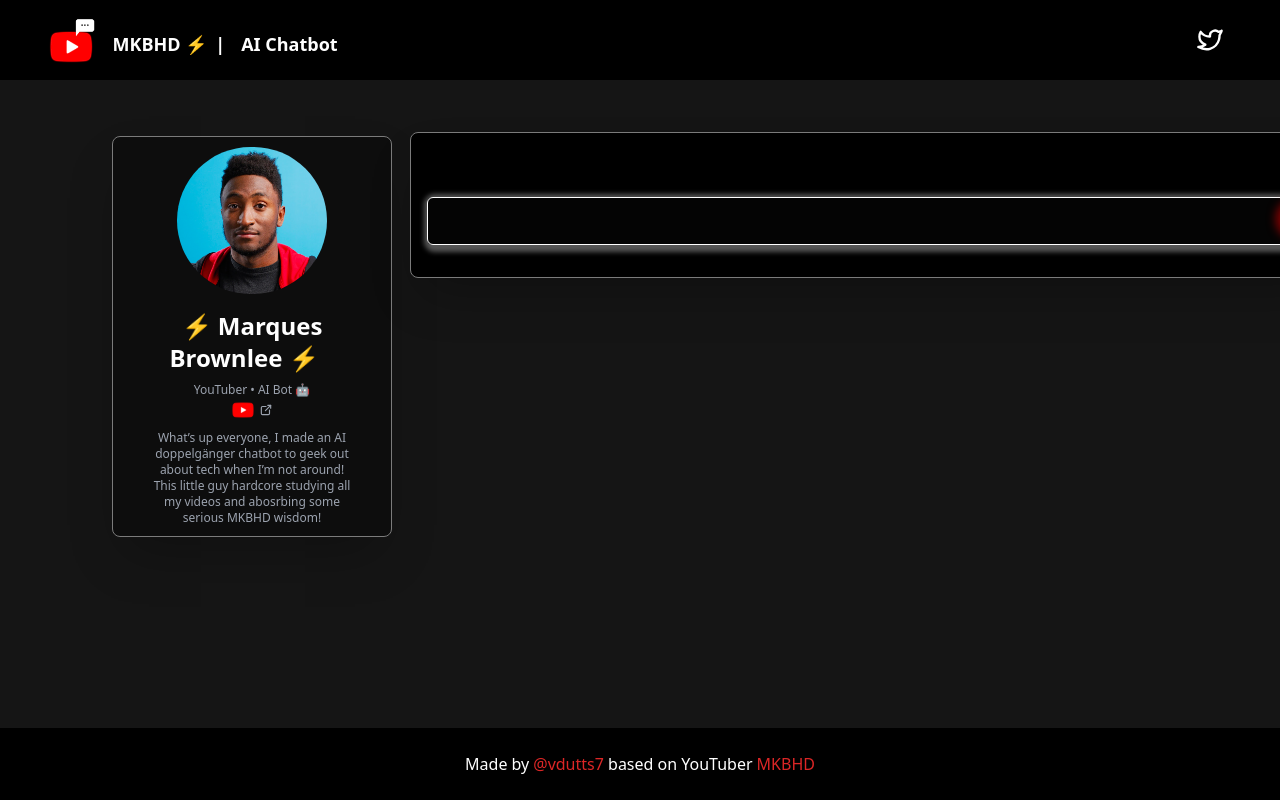
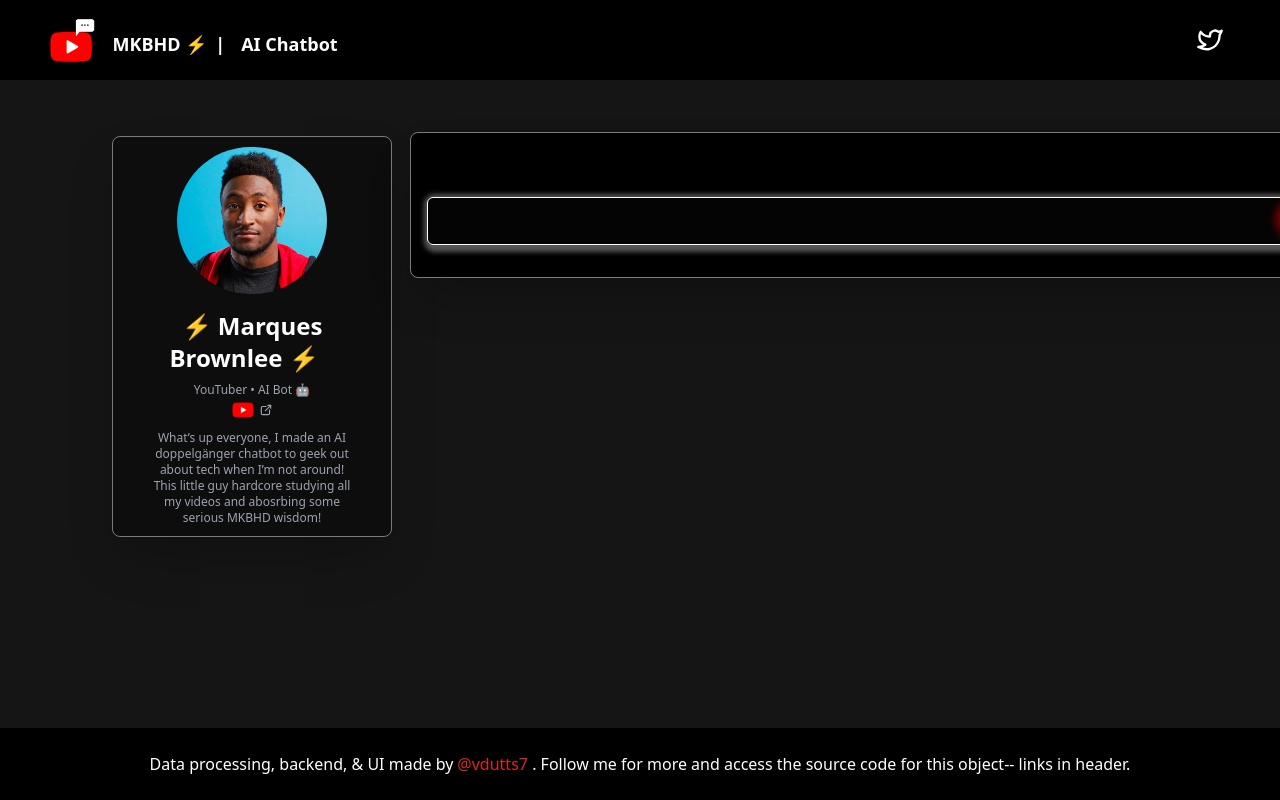
Before and after one commit to vdutts7/youtube-gpt, a Next.js app: page / in a window 1280 px wide. Shown: the top 800 px of the page. Built offline with nearby package versions, Linux system fonts and the light colour scheme; some icons are missing.

Commit message:
Update Footer.tsx

```diff
--- a/src/components/Footer.tsx
+++ b/src/components/Footer.tsx
@@ -5,7 +5,7 @@
   return (
     <div className="bottom-0 my-auto w-full bg-black p-6 text-white">
       <p className="text-center">
-        Made by
+        Data processing, backend, & UI made by
         <span className="ml-1">
           <a
             href="https://twitter.com/vdutts7"
@@ -16,16 +16,9 @@
             @vdutts7
           </a>
         </span>{" "}
-        based on YouTuber
-        <a
-          href="https://www.youtube.com/@mkbhd"
-          className="ml-1 text-red-600 hover:font-bold"
-        >
-          MKBHD
-        </a>
+        . Follow me for more and access the source code for this object-- links in header.
       </p>
     </div>
   );
 };
-
 export default Footer;
```
